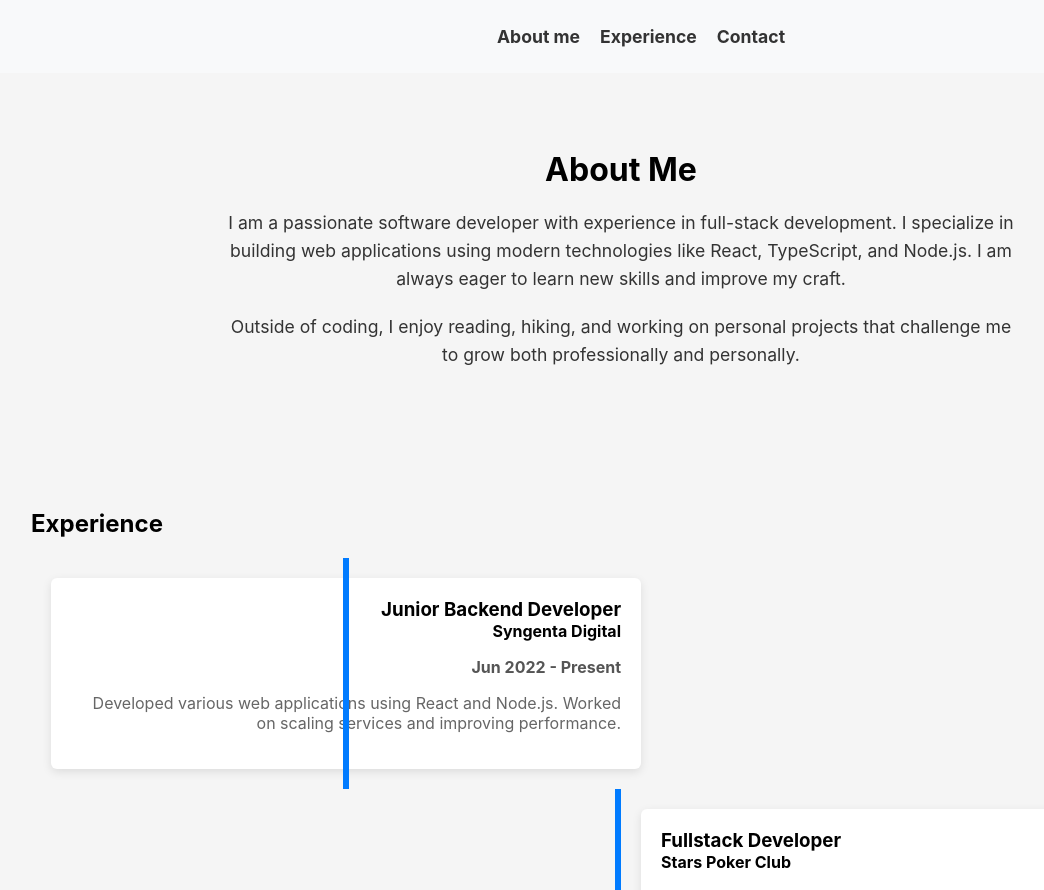
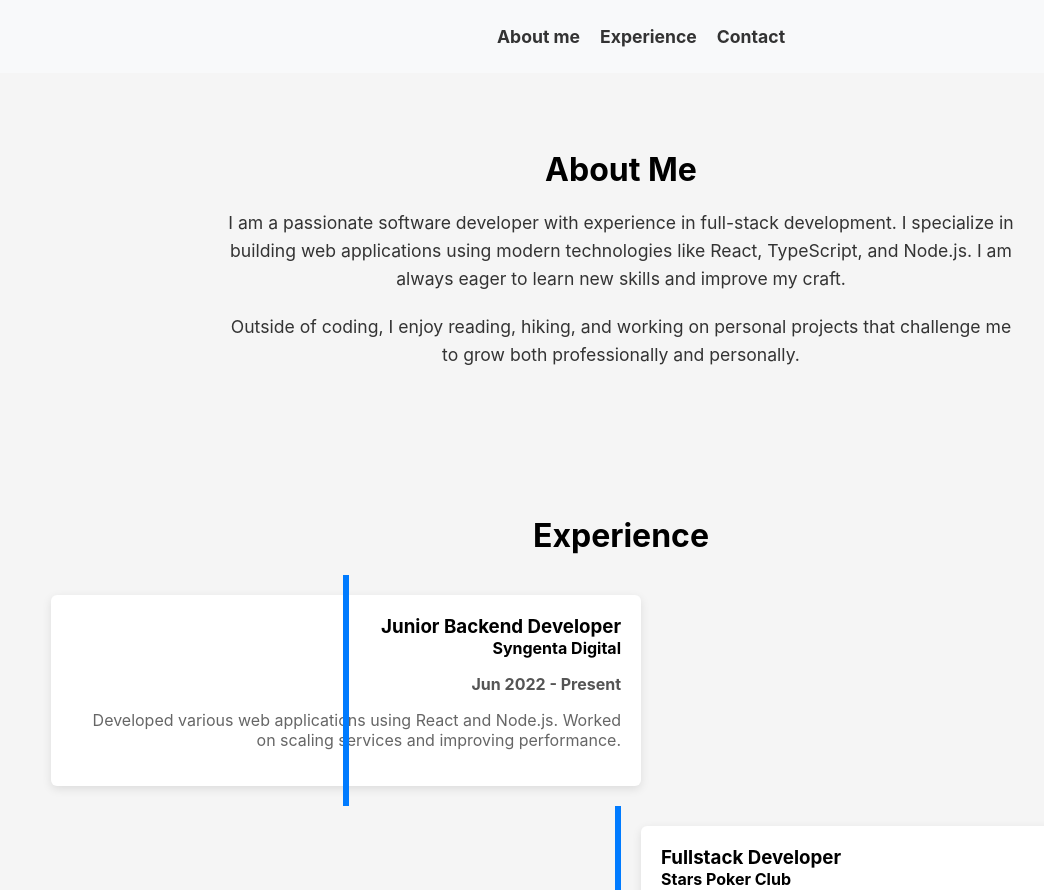
Before and after one commit to migvidro/website, a React (Create React App) app: page / in a window 1280 px wide. Shown: the top 890 px of the page, without its empty margins (19-1063 px from the left). Built offline with nearby package versions, Linux system fonts and the light colour scheme.

Commit message:
fixing section title

```diff
--- a/src/styles/Experience.css
+++ b/src/styles/Experience.css
@@ -1,6 +1,12 @@
 .experience-section {
     padding: 50px;
     background-color: #f5f5f5;
+    text-align: center;
+  }
+
+  .experience-section h2 {
+    font-size: 2rem;
+    margin-bottom: 20px;
   }
 
   .timeline {
```
